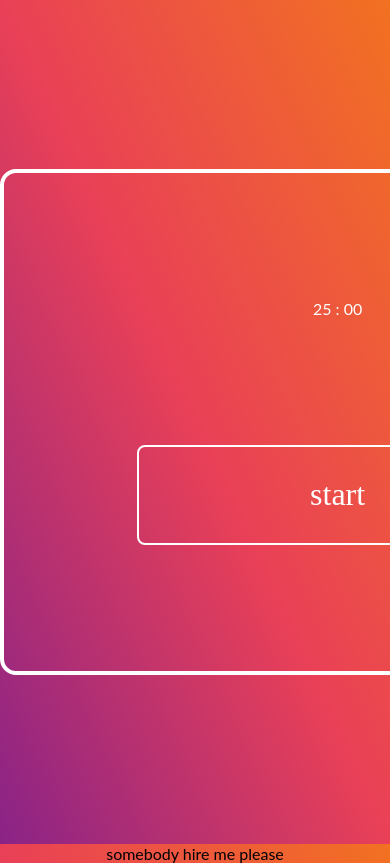
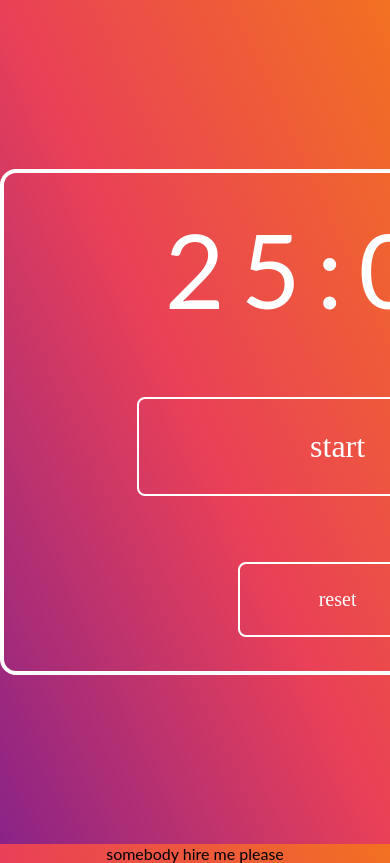
Before and after one commit to smcgovern-proj/pomelo, a Svelte app: page / in a window 390 px wide. Shown: the top 863 px of the page. Built offline with nearby package versions, Linux system fonts and the light colour scheme.

Commit message:
more responsive

```diff
--- a/src/App.svelte
+++ b/src/App.svelte
@@ -24,6 +24,10 @@
     }
   };
 
+  const resetHandler = () => {
+    reset();
+  };
+
   const endRound = () => {
     clearInterval(interval);
     rounds++;
@@ -47,6 +51,8 @@
 
   const reset = () => {
     clearInterval(interval);
+    counting = !counting;
+    rounds = 0;
     currentTime = ROUND_LENGTH;
   };
 
@@ -54,17 +60,20 @@
   const template = (seconds) => {
     const minutes = Math.floor(seconds / 60);
     const secondsLeft = seconds % 60;
-    return `${minutes.toString().padStart(2,'0')} : ${secondsLeft.toString().padStart(2, '0')}`;
+    return `${minutes.toString().padStart(2,'0')}:${secondsLeft.toString().padStart(2, '0')}`;
   };
 
 </script>
 
 <main>
   <div class="clock-container">
-    {template(currentTime)}
+    <div class="clock">
+      {template(currentTime)}
+    </div>
     <button class="start-button" on:click={buttonHandler}>
       {counting ? "stop" : "start"}
     </button>
+    <button class="reset-button" on:click={resetHandler}>reset</button>
   </div>
 </main>
 <div class="footer">somebody hire me please</div>
@@ -89,12 +98,17 @@
     border-radius:  1rem;
   }
 
+  .clock {
+    font-size: calc(5rem + 6vw);
+    letter-spacing: 1rem;
+  }
   .footer {
     margin-bottom: 2rem;
     text-align: center;
   }
 
-  .start-button {
+  button {
+    margin-top: 2rem;
     color: white;
     font-family: var(--font-display);
     font-size: 2rem;
@@ -104,4 +118,12 @@
     height: 20%;
     background-color: transparent;
   }
+
+  .reset-button {
+    /* margin-top: -2rem; */
+    /* margin-bottom: -1rem; */
+    width: 30%;
+    height: 15%;
+    font-size: 1.25rem;
+  }
 </style>
```
